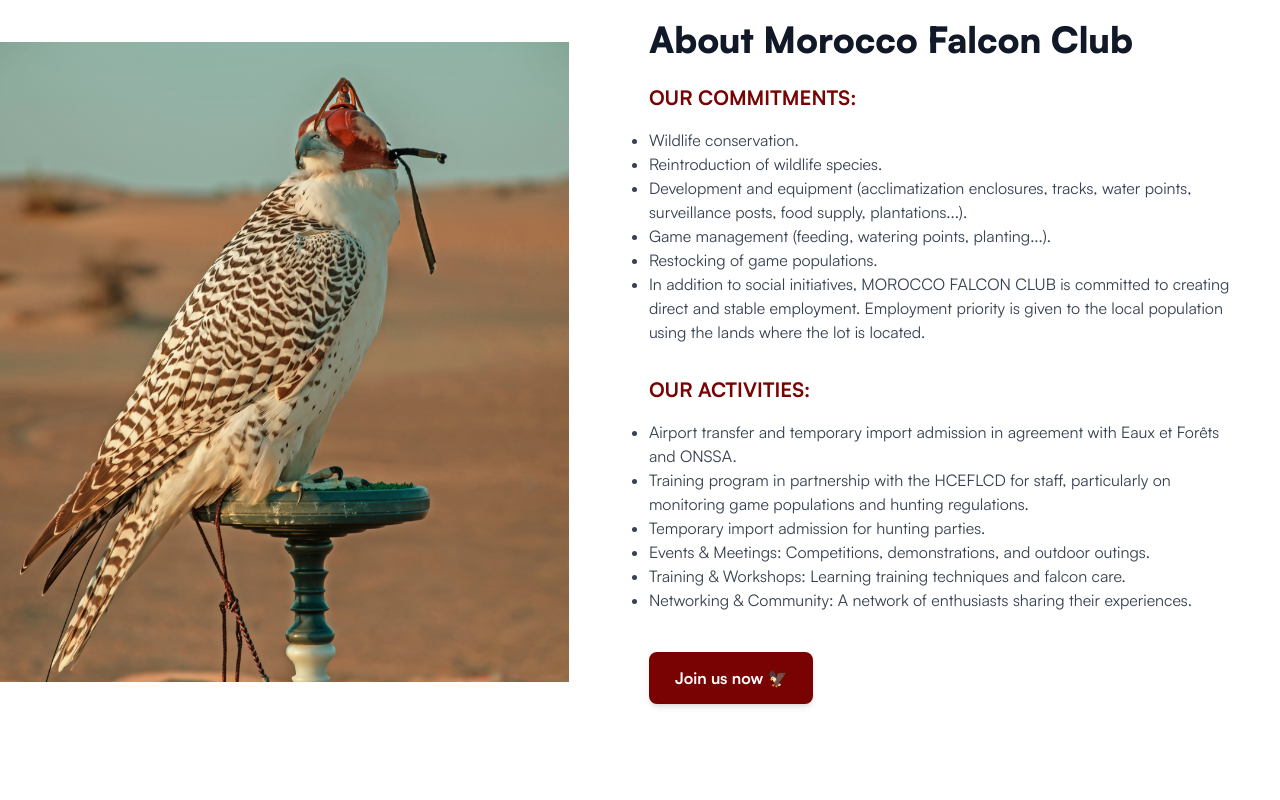
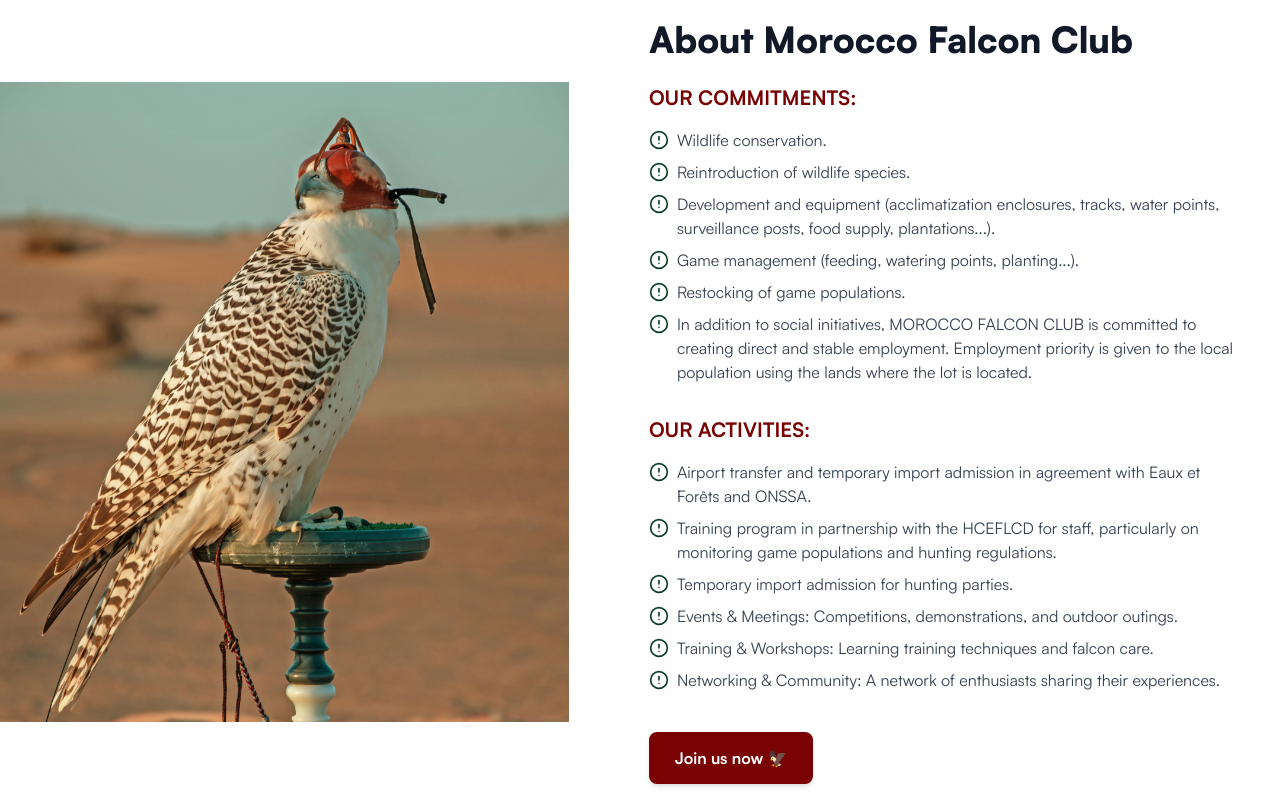
Before and after one commit to salahelfatimi/falcons-club-marocco, a Next.js app: page /en in a window 1280 px wide. Shown: the part 820-1620 px from the top of the page. Built offline with nearby package versions, Linux system fonts and the light colour scheme; no server answers.

Commit message:
Enhance AboutUs component with icons and improved list spacing for better readability

```diff
--- a/components/about-us/page.jsx
+++ b/components/about-us/page.jsx
@@ -1,5 +1,6 @@
 'use client'
 
+import { BadgeInfo, ChartArea, CircleAlert } from "lucide-react";
 import { useTranslations } from "next-intl";
 import { useParams } from "next/navigation";
 
@@ -26,13 +27,9 @@
                             {t('Propos.h3')}
                         </h3>
                         <div dir={locale === "ar" ? "rtl" : "ltr"}>
-                            <ul
-                                className={`list-disc list-outside text-gray-700 ${
-                                    locale === "ar" ? "text-right" : "text-left"
-                                }`}
-                            >
+                            <ul className={` list-outside text-gray-700 ${locale === "ar" ? "text-right" : "text-left"} space-y-2`}>
                                 {t.raw('Propos.p2').map((item, index) => (
-                                    <li key={index}>{item}</li>
+                                    <li key={index} className={` flex flex-row gap-2`}><CircleAlert className=" max-w-5 min-w-5 stroke-greenPrimary"/>{item}</li>
                                 ))}
                             </ul>
                         </div>
@@ -42,13 +39,9 @@
                             {t('Propos.h3_2')}
                         </h3>
                         <div dir={locale === "ar" ? "rtl" : "ltr"}>
-                            <ul
-                                className={`list-disc list-outside text-gray-700 ${
-                                    locale === "ar" ? "text-right" : "text-left"
-                                }`}
-                            >
+                            <ul className={`list-disc list-outside text-gray-700 ${locale === "ar" ? "text-right" : "text-left"} space-y-2`}>
                                 {t.raw('Propos.p3').map((item, index) => (
-                                    <li key={index}>{item}</li>
+                                    <li key={index}className={` flex flex-row gap-2`}><CircleAlert className=" max-w-5 min-w-5 stroke-greenPrimary"/>{item}</li>
                                 ))}
                             </ul>
                         </div>
```
